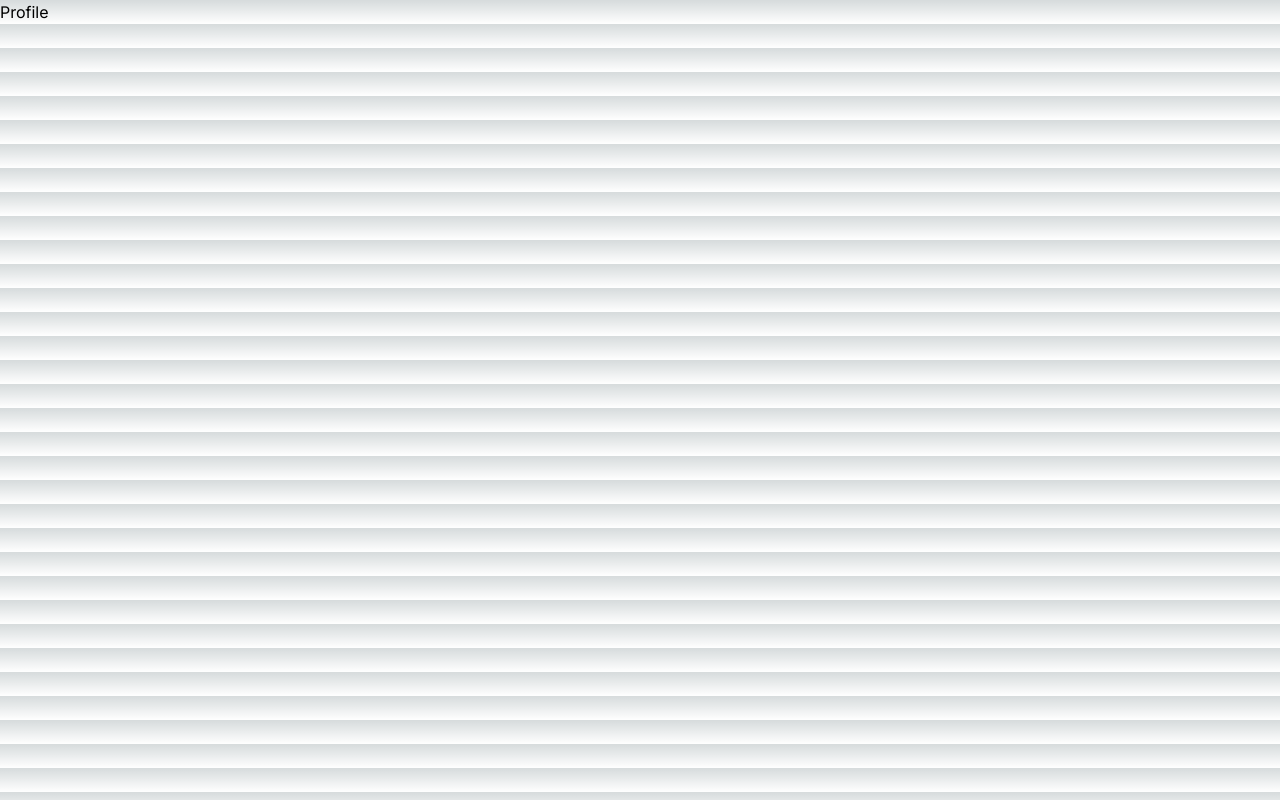
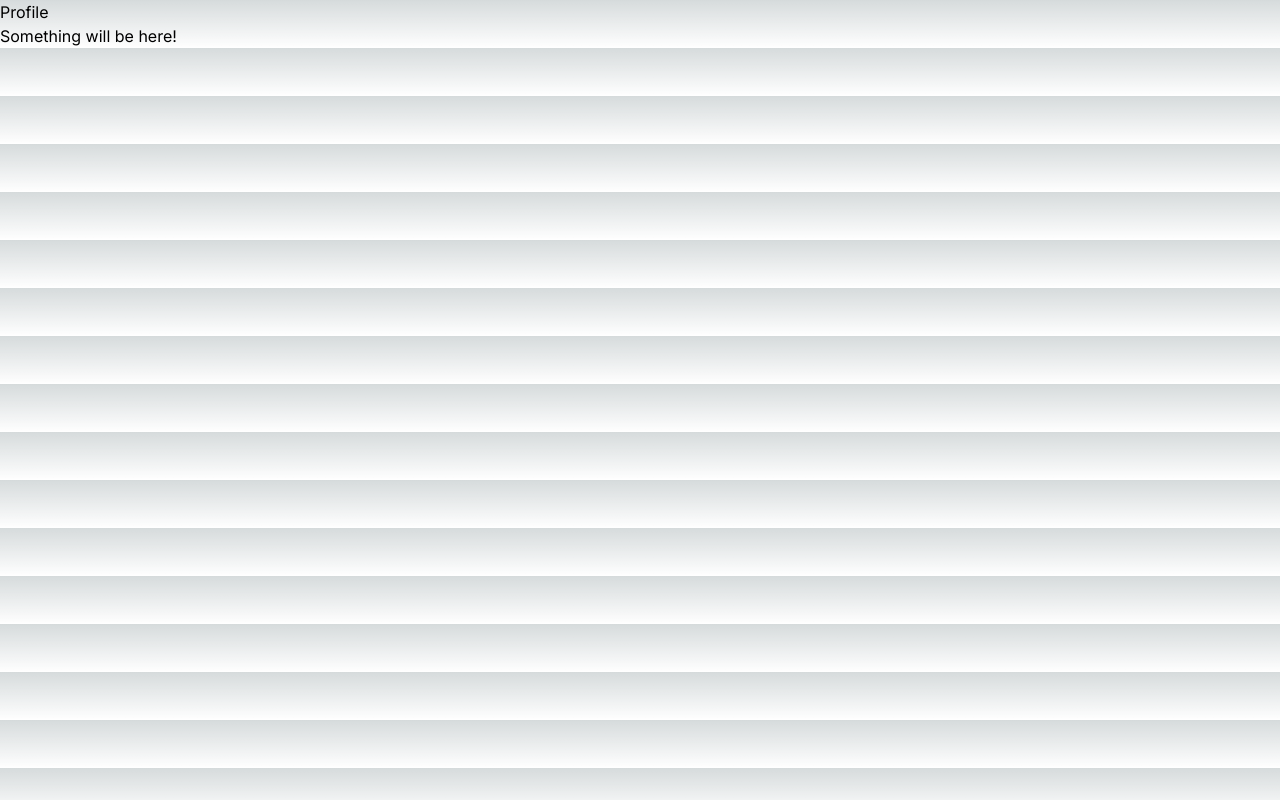
Before and after one commit to JackBerezhnov/driend, a Next.js app: page /profile in a window 1280 px wide. Built offline with nearby package versions, Linux system fonts and the light colour scheme.

Commit message:
Small change

```diff
--- a/src/app/profile/page.tsx
+++ b/src/app/profile/page.tsx
@@ -2,6 +2,7 @@ export default function Profile() {
     return(
         <div>
             <h2>Profile</h2>
+            <p>Something will be here!</p>
         </div>
     );
 }
```
